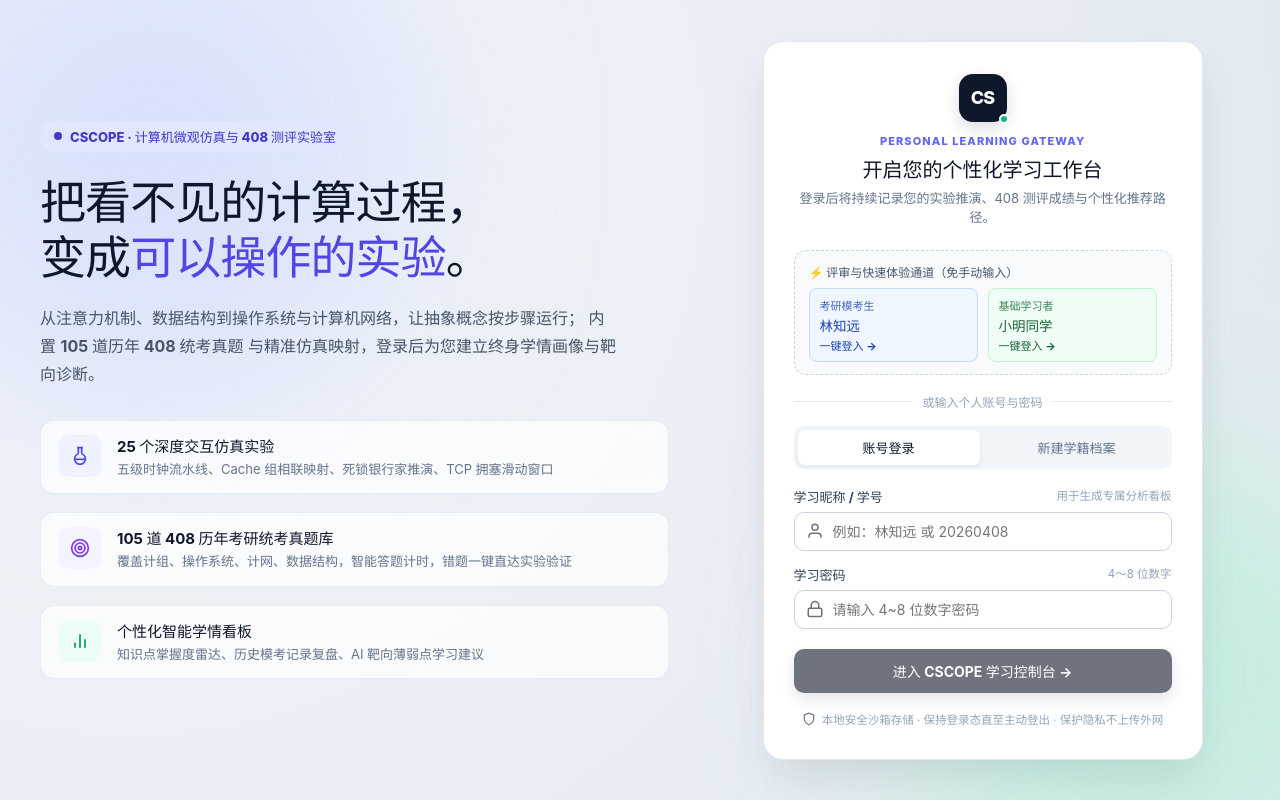
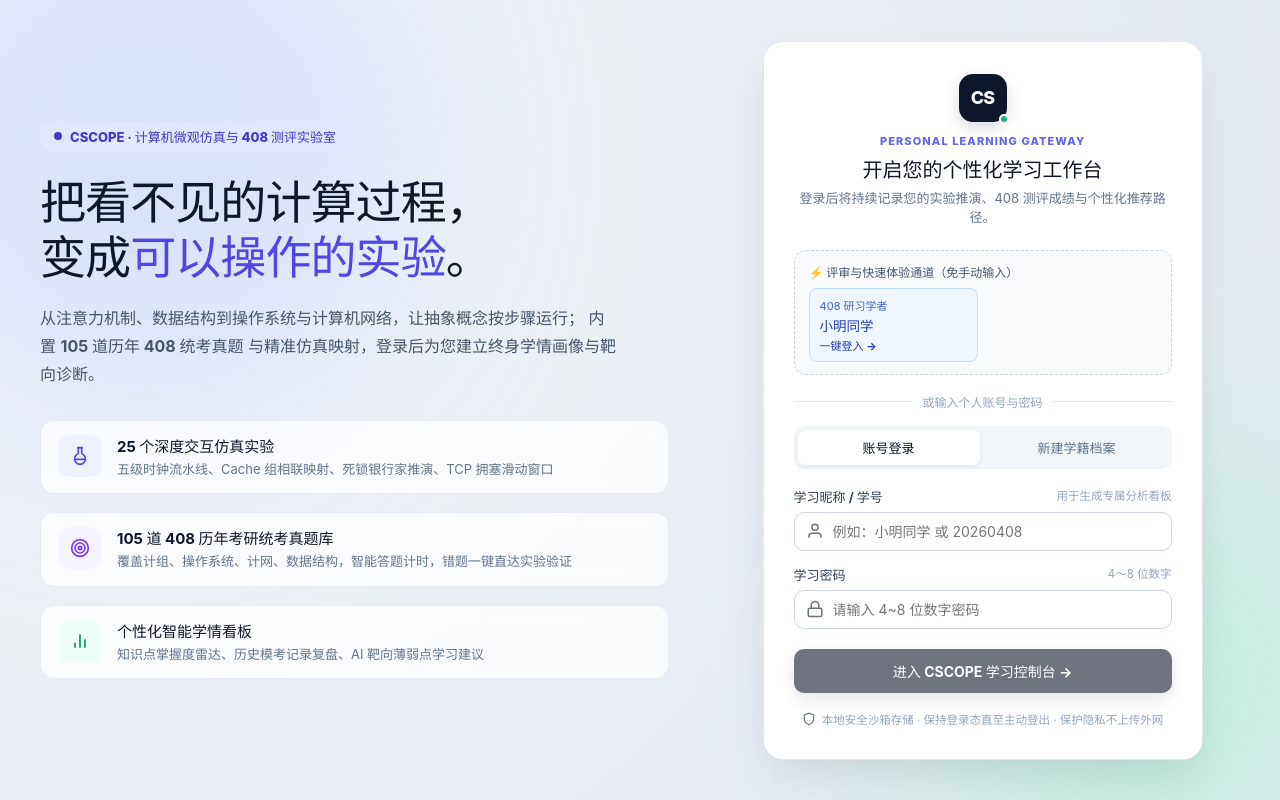
Before and after one commit to CXT-02/CScope, a React (Vite) app in the folder frontend/: page / in a window 1280 px wide. Built offline with nearby package versions, Linux system fonts and the light colour scheme.

Commit message:
fix: completely remove mock user 林知远 across codebase

```diff
--- a/frontend/src/components/CommunityHub.jsx
+++ b/frontend/src/components/CommunityHub.jsx
@@ -3,8 +3,8 @@ import React, { useState } from 'react'
 const INITIAL_POSTS = [
   {
     id: 'p_1',
-    author: '林知远 (408上岸学长)',
-    avatar: '林',
+    author: '陈学长 (408考研高分)',
+    avatar: '陈',
     time: '2 小时前',
     tag: '计组压轴',
     title: '【真题避坑】Cache 直接映射在什么情况下会发生 100% 全颠簸？',
--- a/frontend/src/components/LoginGate.jsx
+++ b/frontend/src/components/LoginGate.jsx
@@ -171,19 +171,9 @@ export default function LoginGate({ onLoginSuccess }) {
                   type="button"
                   className="quick-demo-btn primary"
                   disabled={busy}
-                  onClick={() => handleQuickLogin('林知远', '123456')}
-                >
-                  <span className="btn-role">考研模考生</span>
-                  <strong>林知远</strong>
-                  <span className="btn-action">一键登入 →</span>
-                </button>
-                <button
-                  type="button"
-                  className="quick-demo-btn secondary"
-                  disabled={busy}
                   onClick={() => handleQuickLogin('小明同学', '123456')}
                 >
-                  <span className="btn-role">基础学习者</span>
+                  <span className="btn-role">408 研习学者</span>
                   <strong>小明同学</strong>
                   <span className="btn-action">一键登入 →</span>
                 </button>
@@ -229,7 +219,7 @@ export default function LoginGate({ onLoginSuccess }) {
                     type="text"
                     value={name}
                     onChange={(e) => setName(e.target.value)}
-                    placeholder="例如：林知远 或 20260408"
+                    placeholder="例如：小明同学 或 20260408"
                     maxLength={20}
                     autoComplete="username"
                   />
--- a/frontend/src/components/UserProfileManager.jsx
+++ b/frontend/src/components/UserProfileManager.jsx
@@ -14,7 +14,7 @@ export default function UserProfileManager() {
   const { user, updateUserProfile, updatePassword, setSecurityQuestion } = useLearningProfile()
 
   // 账户主信息
-  const [name, setName] = useState(user?.name || '林知远')
+  const [name, setName] = useState(user?.name || '小明同学')
   const [email, setEmail] = useState(user?.email || 'learner@cscope.edu.cn')
   const [major, setMajor] = useState(user?.major || '网络工程')
   const [grade, setGrade] = useState(user?.grade || '本科三年级')
```
